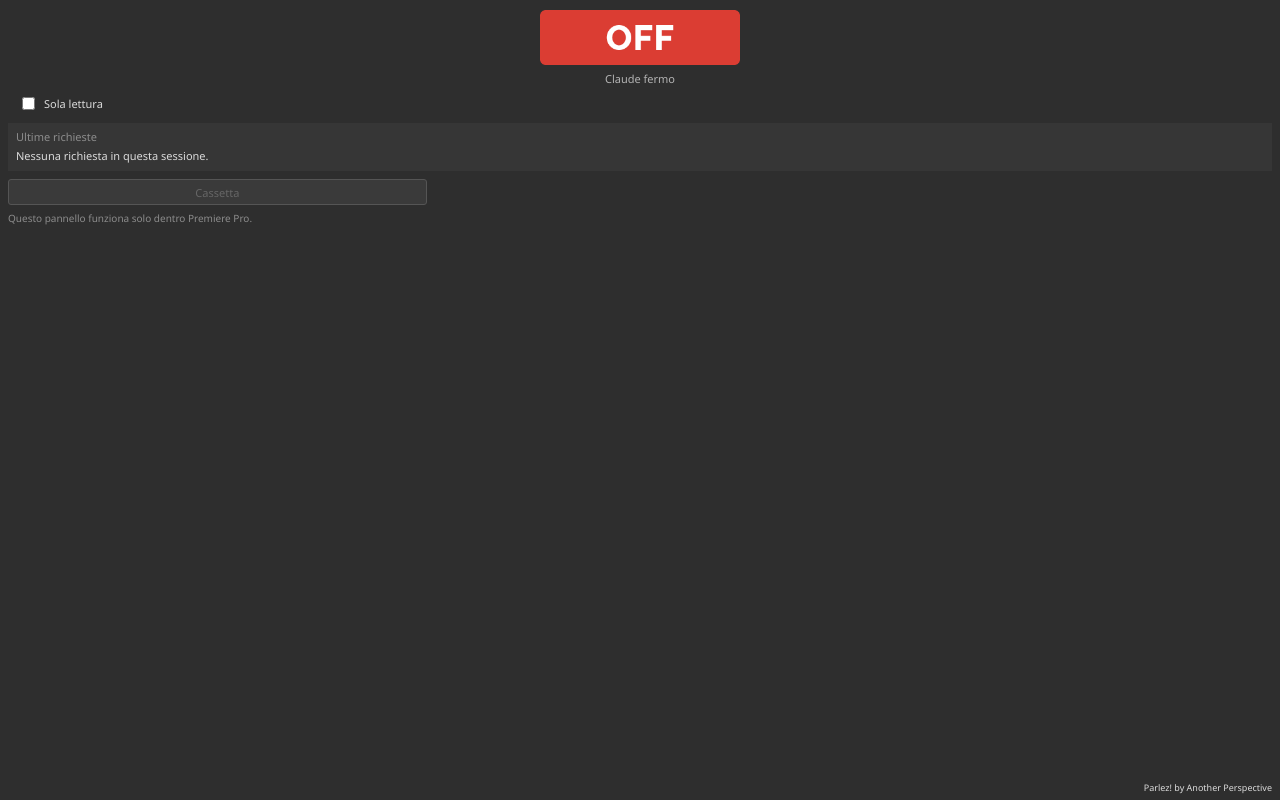
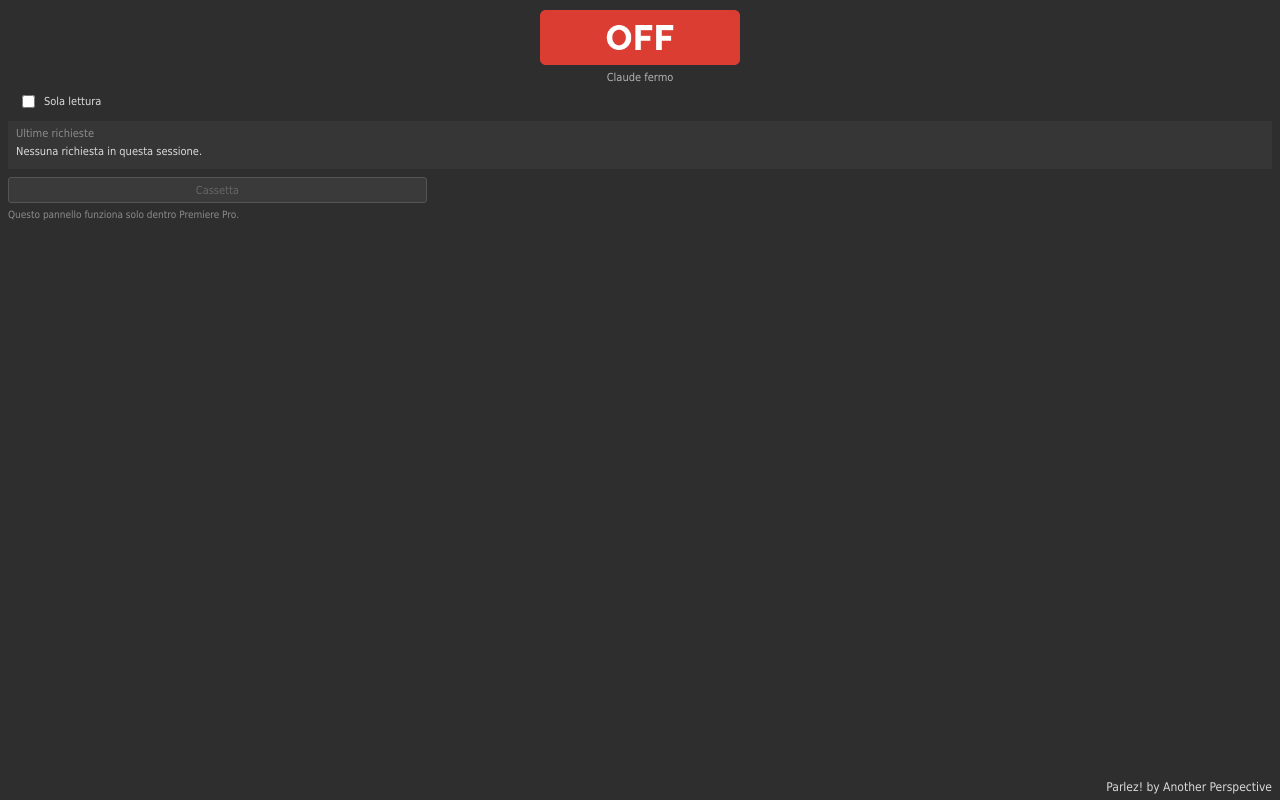
Before and after one commit to AnotherPerspective/Parlez, a website: page premiere/panel/index.html in a window 1280 px wide. Drawn offline with Linux system fonts and the light colour scheme; files whose address does not match are found by name.

Commit message:
Premiere Pro: firma del pannello a 12 px in Tahoma, come in After Effects
Co-Authored-By: Claude Opus 5.5 <noreply@anthropic.com>

```diff
--- a/premiere/panel/panel.css
+++ b/premiere/panel/panel.css
@@ -17,7 +17,8 @@ body {
   height: 100%;
   background: var(--bg);
   color: var(--text);
-  font-family: "Adobe Clean", "Segoe UI", "Helvetica Neue", Arial, sans-serif;
+  /* Tahoma first, like the After Effects panel (FONT_FAMILIES in jsx/panel.jsx). */
+  font-family: Tahoma, "Segoe UI", "Helvetica Neue", Arial, sans-serif;
   font-size: 11px;
   user-select: none;
 }
@@ -143,7 +144,8 @@ footer {
 
 footer a {
   color: var(--text);
-  font-size: 9px;
+  /* The After Effects panel sets the signature at 9 pt (ScriptUI points): 12 px on screen. */
+  font-size: 12px;
   text-decoration: none;
 }
 
```
